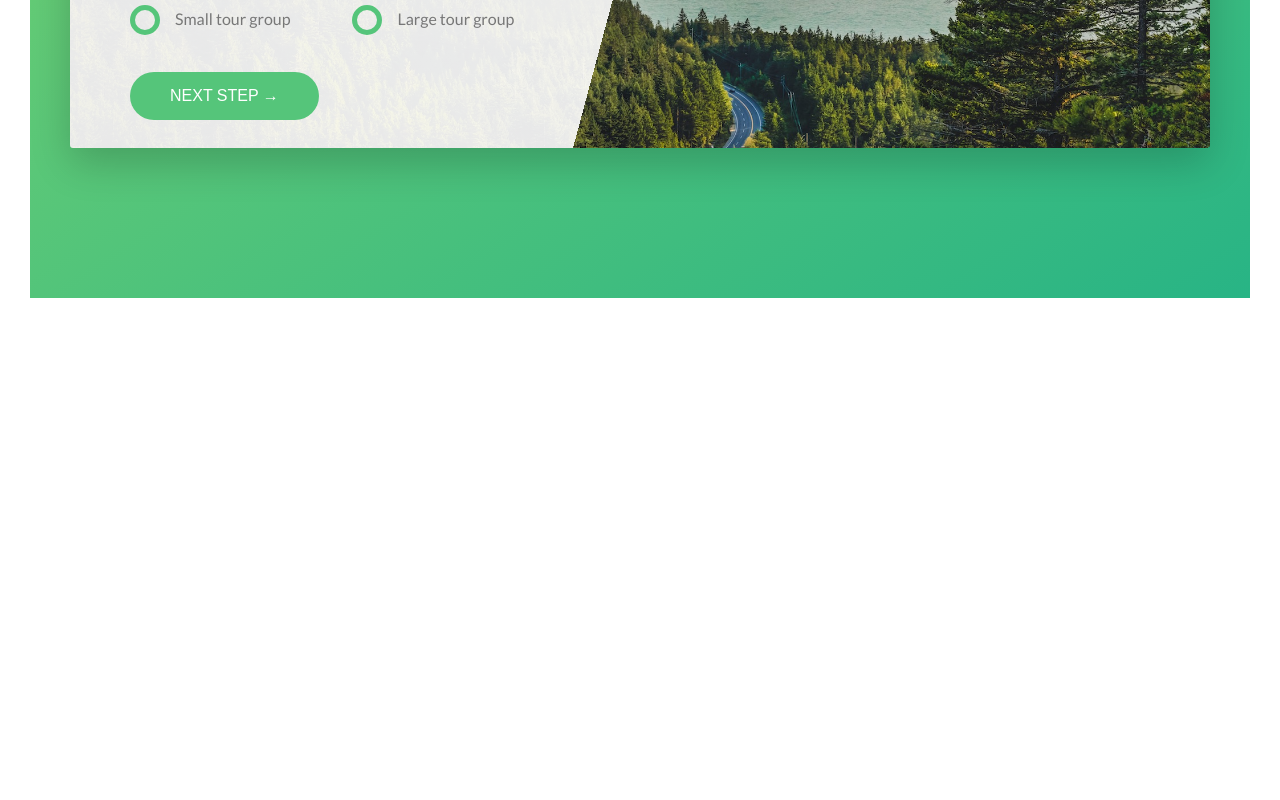
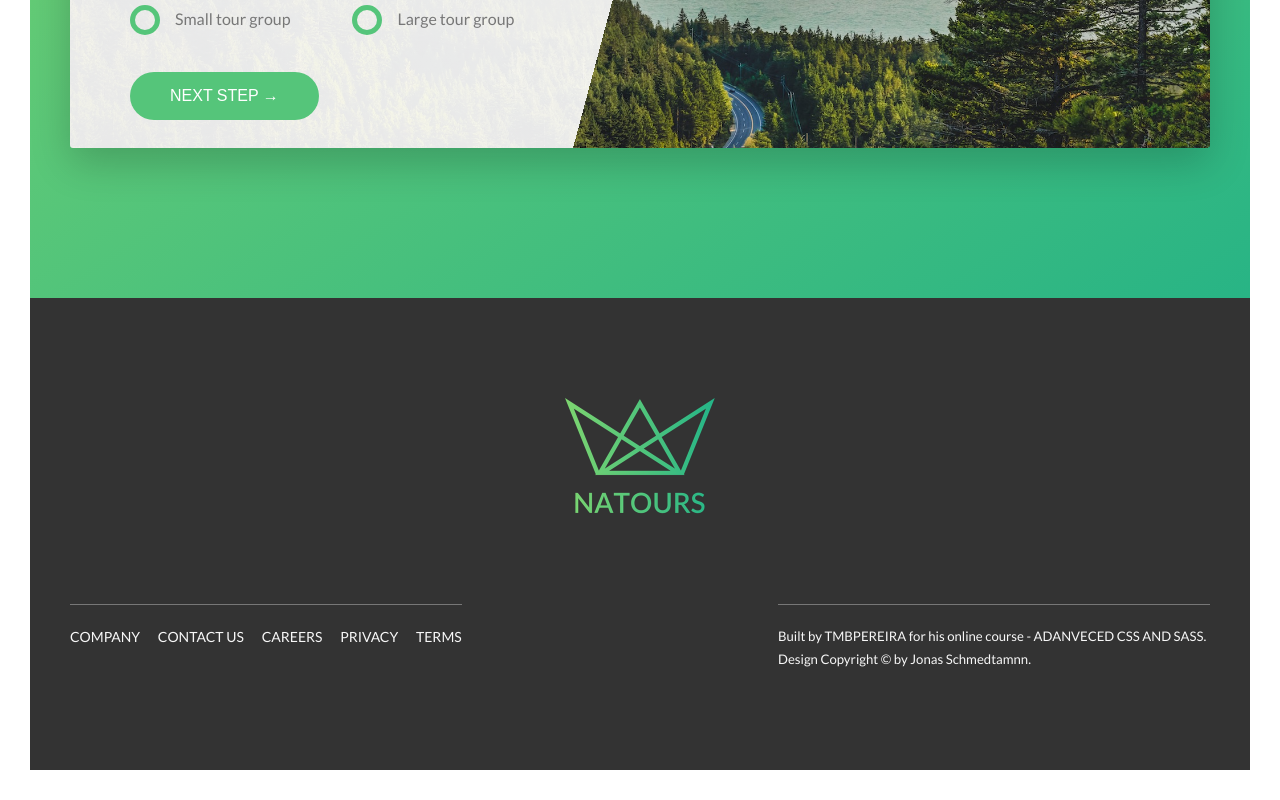
Before and after one commit to tmbp95/Udemy-Natours, a website: page index.html in a window 1280 px wide. Shown: the part 5019-5819 px from the top of the page. Before the commit the page ends 5347 px from the top, so only its background shows below. Drawn offline with Linux system fonts and the light colour scheme.

Commit message:
footer completed

```diff
--- a/index.html
+++ b/index.html
@@ -306,6 +306,30 @@
             </section>
         </main>
 
+        <footer class="footer">
+            <div class="footer__logo-box">
+                <img src="img/logo-green-2x.png" alt="Full logo" class="footer__logo">
+            </div>
+            <div class="row">
+                <div class="col-1-of-2">
+                    <div class="footer__navigation">
+                        <ul class="footer__list">
+                            <li class="footer__item"><a href="#" class="footer__link">Company</a></li>
+                            <li class="footer__item"><a href="#" class="footer__link">Contact us</a></li>
+                            <li class="footer__item"><a href="#" class="footer__link">Careers</a></li>
+                            <li class="footer__item"><a href="#" class="footer__link">Privacy</a></li>
+                            <li class="footer__item"><a href="#" class="footer__link">Terms</a></li>
+                        </ul>
+                    </div>
+                </div>
+                <div class="col-1-of-2">
+                    <p class="footer__copyright">
+                        Built by <a href="#" class="footer__link">tmbPereira</a> for his online course - <a href="https://www.udemy.com/advanced-css-and-sass/?siteID=c4ytgEGG5fA-BqYe7RrPdFDw3BPvlgbt_g&LSNPUBID=c4ytgEGG5fA" class="footer__link">Adanveced CSS and Sass</a>. <br>Design Copyright &copy; by Jonas Schmedtamnn.
+                    </p>
+                </div>
+            </div>
+        </footer>
+
         <!--
         <section class="grid-test">
             <div class="row">
--- a/sass/abstracts/_variables.scss
+++ b/sass/abstracts/_variables.scss
@@ -7,6 +7,7 @@ $color-grey-light-1: #f7f7f7;
 $color-grey-light-2: #eeeeee;
 $color-grey-dark-1: #777777;
 $color-grey-dark-2: #999999;
+$color-grey-dark-3: #333333;
 
 $color-secondary-light: #ffb900;
 $color-secondary-dark: #ff7730;
--- /dev/null
+++ b/sass/layout/_footer.scss
@@ -0,0 +1,61 @@
+.footer{
+    background-color: $color-grey-dark-3;
+    padding: 10rem 0;
+    font-size: 1.4rem;
+    color: $color-grey-light-1;
+
+    &__logo-box{
+        text-align: center;
+        margin-bottom: 8rem;
+    }
+
+    &__logo{
+        width: 15rem;
+        height: auto;
+    }
+
+    &__navigation{
+        border-top: 1px solid $color-grey-dark-1;
+        padding-top: 2rem;
+        display: inline-block;
+    }
+
+    &__list{
+        list-style: none;
+    }
+
+    &__item{
+        display: inline-block;
+
+        &:not(:last-child){
+            margin-right: 1.5rem;
+        }
+    }
+
+    &__link{
+        &:link,
+        &:visited{
+            color: $color-grey-light-1;
+            background-color: $color-grey-dark-3;
+            text-decoration: none;
+            text-transform: uppercase;
+            display: inline-block;
+            transition: all 0.2s;
+        }
+
+        &:hover,
+        &:active{
+            color: $color-primary;
+            box-shadow: 0 1rem 2rem $color-shadow-high;
+            transform: rotate(5deg) scale(1.3);
+        }
+    }
+
+    &__copyright{
+        border-top: 1px solid $color-grey-dark-1;
+        padding-top: 2rem;
+        width: 80%;
+        float:right;
+        font-size: 94%;
+    }
+}
--- a/sass/main.scss
+++ b/sass/main.scss
@@ -15,6 +15,7 @@
 @import "component/form";
 @import "component/story";
 
+@import "layout/footer";
 @import "layout/grid";
 @import "layout/header";
 
```
Also changed, not shown: README.md, css/style.css.
